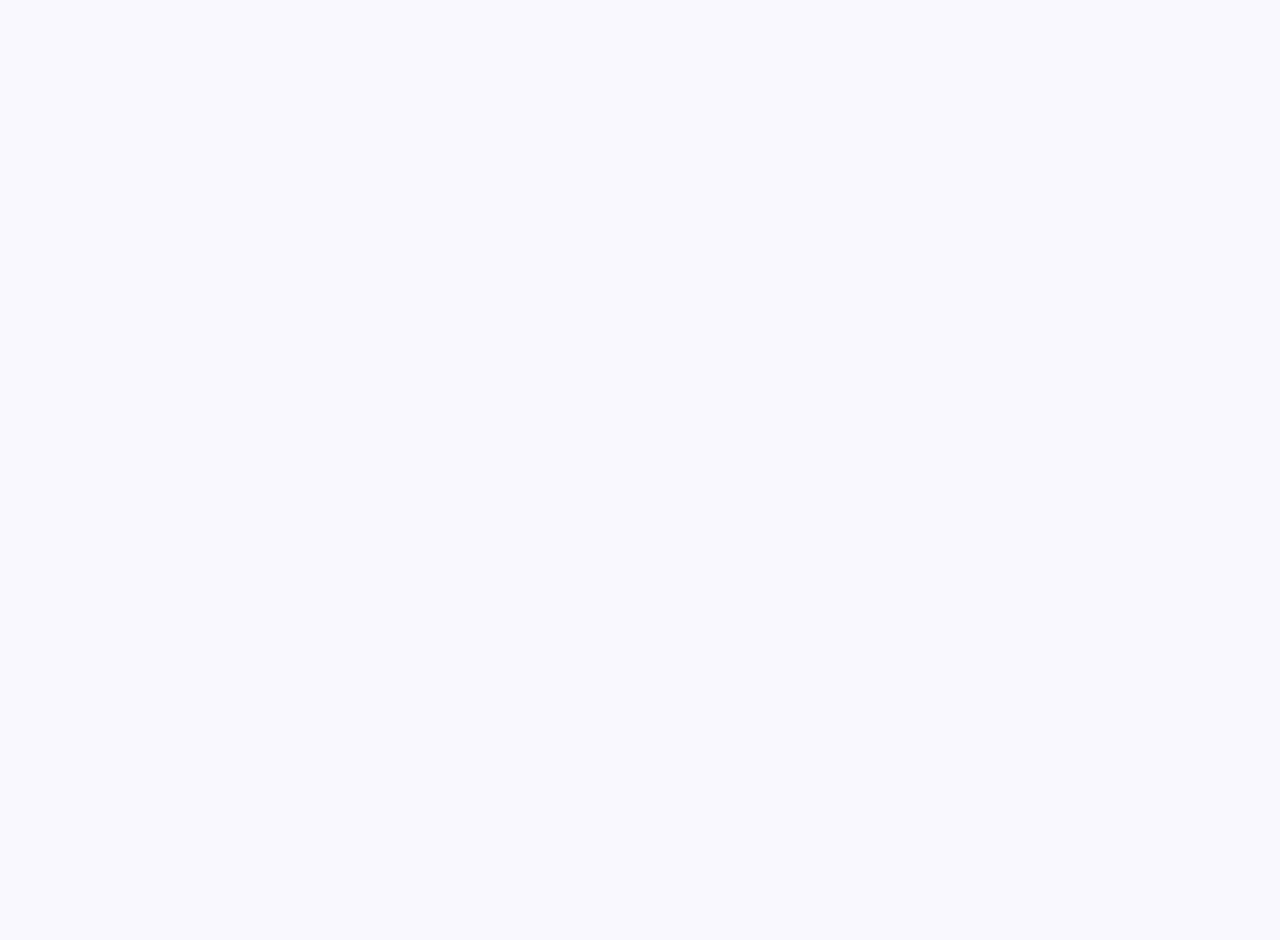
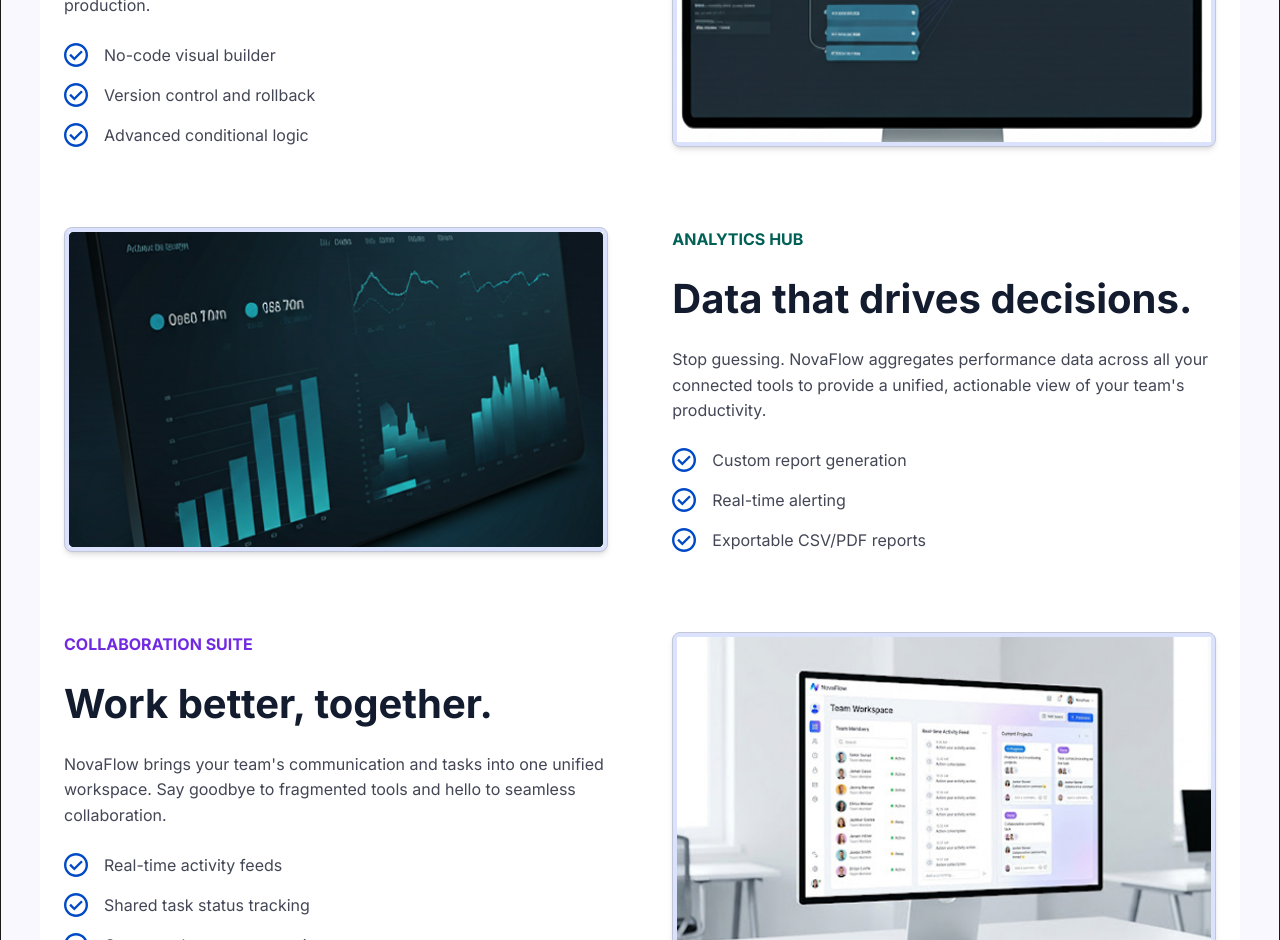
Before and after one commit to Kofitechbro/React-Practice, a React (Vite) app in the folder static-saas-landing-page/: page / in a window 1280 px wide. Shown: the part 1860-2800 px from the top of the page. Before the commit the page ends 1506 px from the top, so only its background shows below. Built offline with nearby package versions, Linux system fonts and the light colour scheme.

Commit message:
Create Product Section

```diff
--- a/static-saas-landing-page/src/App.css
+++ b/static-saas-landing-page/src/App.css
@@ -67,7 +67,7 @@ img {
 section {
   max-width: 1200px;
   margin: 0 auto;
-  padding: 3.5rem 1.5rem;
+  padding: 5rem 1.5rem;
 }
 
 .container {
--- a/static-saas-landing-page/src/App.jsx
+++ b/static-saas-landing-page/src/App.jsx
@@ -3,6 +3,7 @@ import { Hero } from './components/Hero/Hero';
 import { Navbar } from './components/NavBar/Navbar';
 import { TrustedBy } from './components/TrustedBy/TrustedBy';
 import { Features } from './components/Features/Features';
+import { Products } from './components/Products/Products';
 
 function App() {
   return (
@@ -12,6 +13,7 @@ function App() {
       <main>
         <TrustedBy />
         <Features />
+        <Products />
       </main>
     </>
   );
--- /dev/null
+++ b/static-saas-landing-page/src/components/Products/Product.css
@@ -0,0 +1,43 @@
+.flex-column {
+  display: flex;
+  flex-direction: column;
+}
+
+.product-container {
+  gap: 5rem;
+}
+
+.product-content {
+  gap: 1.5rem;
+}
+
+.item-list {
+    gap: 1rem;
+}
+
+.text-secondary {
+  color: var(--secondary);
+}
+
+.text-tertiary {
+  color: var(--tertiary);
+}
+
+.deep-surface {
+  background-color: var(--deep-surface);
+  border-radius: 0.5rem;
+  border: 1px solid var(--border-color);
+  box-shadow: var(--shadow-btn);
+  padding: 0.25rem;
+}
+
+ul li {
+    display: flex;
+    gap: 1rem;
+    justify-content: start;
+    align-items: center;
+}
+
+.product-content, .product-container .deep-surface {
+    width: 50%;
+}
--- /dev/null
+++ b/static-saas-landing-page/src/components/Products/Products.jsx
@@ -0,0 +1,111 @@
+import WorkFlowBuilder from '../../assets/imgs/Workflow Builder UI.jpg';
+import AnalyticsDashboard from '../../assets/imgs/Analytics Dashboard UI.jpg';
+import TeamWorkspace from '../../assets/imgs/team_workspace.jpg';
+import CircleCheck from '../../assets/icons/check_circle.svg';
+import './Product.css'
+
+export function Products() {
+  return (
+    <section className='container-surface product-container flex-column'>
+      <div className="container product-item">
+
+        <div className="product-content flex-column">
+          <h4 className="text-secondary">AUTOMATION ENGINE</h4>
+
+          <h2>Build workflows at the speed of thought.</h2>
+
+          <p>
+            Our visual builder lets you construct complex conditional logic
+            simply by dragging nodes. Test your flows in real-time before
+            deploying to production.
+          </p>
+
+          <ul className='flex-column item-list'>
+            <li>
+              <img src={CircleCheck} alt="Circle check" className="icon" />{' '}
+              No-code visual builder
+            </li>
+            <li>
+              <img src={CircleCheck} alt="Circle check" className="icon" />{' '}
+              Version control and rollback
+            </li>
+            <li>
+              <img src={CircleCheck} alt="Circle check" className="icon" />{' '}
+              Advanced conditional logic
+            </li>
+          </ul>
+        </div>
+
+        <div className='deep-surface'>
+          <img src={WorkFlowBuilder} alt="Workflow Builder" />
+        </div>
+      </div>
+
+      <div className="container product-item">
+        <div className='deep-surface'>
+          <img src={AnalyticsDashboard} alt="Analytics Dashboard" />
+        </div>
+
+        <div className="product-content flex-column">
+          <h4 className="text-tertiary">ANALYTICS HUB</h4>
+
+          <h2>Data that drives decisions.</h2>
+
+          <p>
+            Stop guessing. NovaFlow aggregates performance data across all your
+            connected tools to provide a unified, actionable view of your team's
+            productivity.
+          </p>
+
+          <ul className='flex-column item-list'>
+            <li>
+              <img src={CircleCheck} alt="Circle check" className="icon" />{' '}
+              Custom report generation
+            </li>
+            <li>
+              <img src={CircleCheck} alt="Circle check" className="icon" />{' '}
+              Real-time alerting
+            </li>
+            <li>
+              <img src={CircleCheck} alt="Circle check" className="icon" />{' '}
+              Exportable CSV/PDF reports
+            </li>
+          </ul>
+        </div>
+      </div>
+
+      <div className="container product-item">
+        <div className="product-content flex-column">
+          <h4 className="text-secondary">COLLABORATION SUITE</h4>
+
+          <h2>Work better, together.</h2>
+
+          <p>
+            NovaFlow brings your team's communication and tasks into one unified
+            workspace. Say goodbye to fragmented tools and hello to seamless
+            collaboration.
+          </p>
+
+          <ul className='flex-column item-list'>
+            <li>
+              <img src={CircleCheck} alt="Circle check" className="icon" />{' '}
+              Real-time activity feeds
+            </li>
+            <li>
+              <img src={CircleCheck} alt="Circle check" className="icon" />{' '}
+              Shared task status tracking
+            </li>
+            <li>
+              <img src={CircleCheck} alt="Circle check" className="icon" />{' '}
+              Contextual team commenting
+            </li>
+          </ul>
+        </div>
+
+        <div className='deep-surface'>
+          <img src={TeamWorkspace} alt="Team Workspace" />
+        </div>
+      </div>
+    </section>
+  );
+}
--- a/static-saas-landing-page/src/index.css
+++ b/static-saas-landing-page/src/index.css
@@ -57,6 +57,9 @@
   --primary-color: #0439ab;
   --hover-primary-color: #004ac6;
   --text-primary-color: #0439ab;
+  --secondary: #712ae2;
+  --tertiary: #006056;
+  --deep-surface: #dae2fd;
   --header-text-color: #131b2e;
   --text-color: #434655;
   --neutral-text-color: #fff;
```
Also changed, not shown: static-saas-landing-page/src/assets/imgs/team_workspace.jpg (added).
